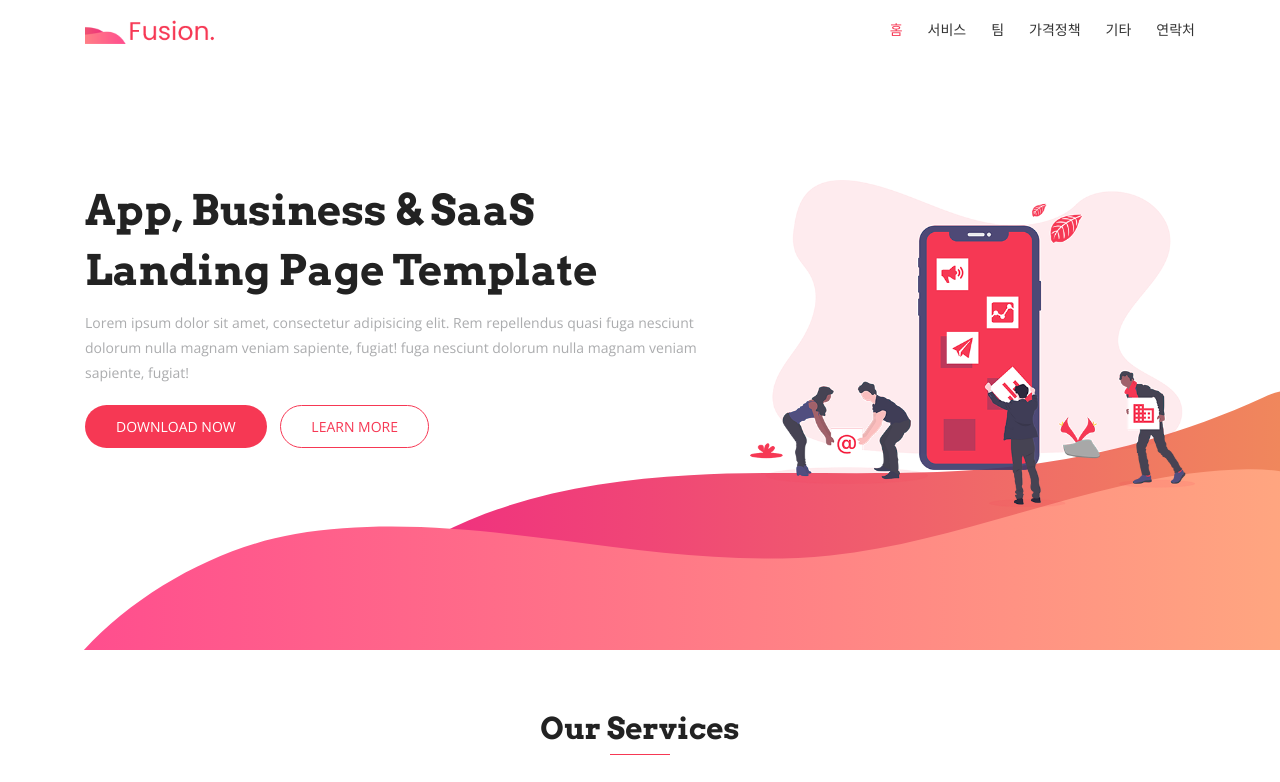
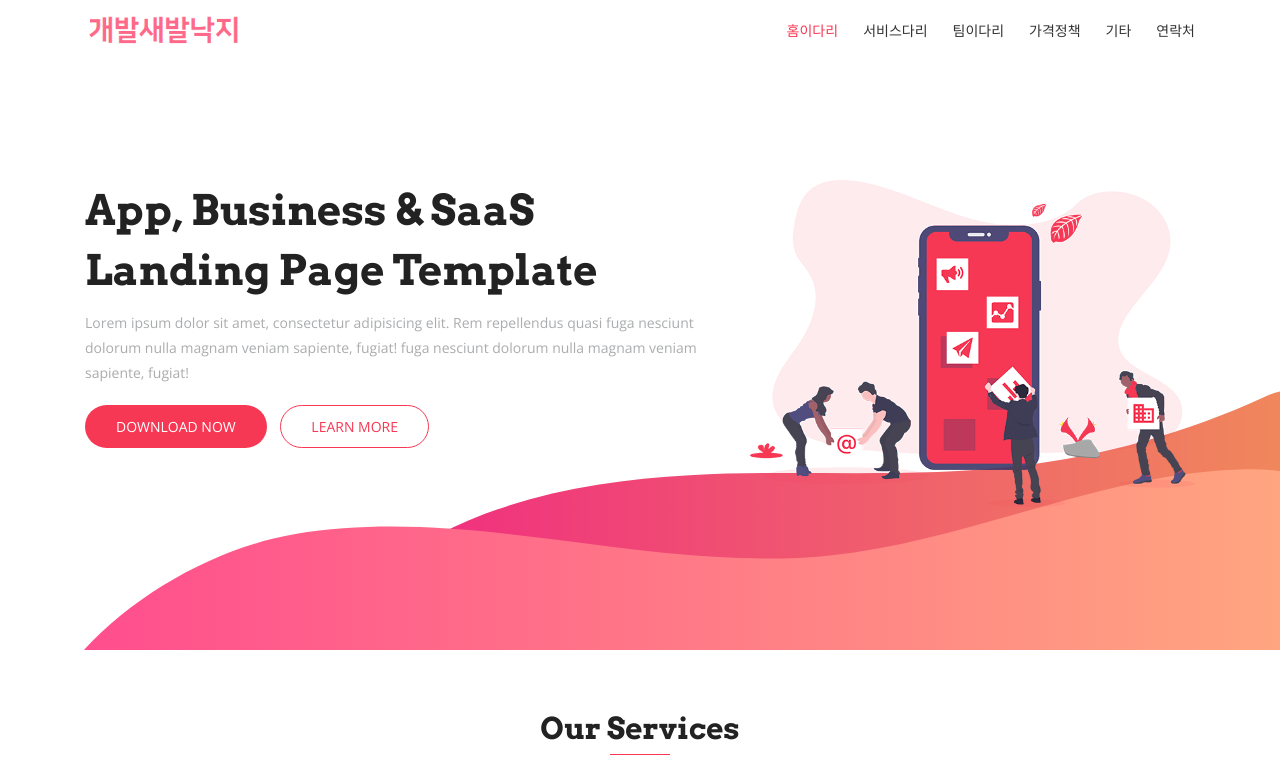
Before and after one commit to tooget/gaesaenack-cowork-study, a plain HTML site: page front/index.html in a window 1280 px wide. Shown: the top 782 px of the page. Drawn offline with nearby package versions, Linux system fonts and the light colour scheme; no server answers; files whose address does not match are found by name.

Commit message:
메인로고 변경

```diff
--- a/front/index.html
+++ b/front/index.html
@@ -45,7 +45,7 @@
       <nav class="navbar navbar-expand-md bg-inverse fixed-top scrolling-navbar">
         <div class="container">
           <!-- Brand and toggle get grouped for better mobile display -->
-          <a href="index.html" class="navbar-brand"><img src="assets/img/logo.png" alt=""></a>
+          <a href="index.html" class="navbar-brand"><img src="assets/img/gae_logo.png" alt=""></a>
           <button class="navbar-toggler" type="button" data-toggle="collapse" data-target="#navbarCollapse" aria-controls="navbarCollapse" aria-expanded="false" aria-label="Toggle navigation">
             <i class="lni-menu"></i>
           </button>
@@ -53,17 +53,17 @@
             <ul class="navbar-nav mr-auto w-100 justify-content-end clearfix">
               <li class="nav-item active">
                 <a class="nav-link" href="#hero-area">
-                  홈
+                  홈이다리
                 </a>
               </li>
               <li class="nav-item">
                 <a class="nav-link" href="#services">
-                  서비스
+                  서비스다리
                 </a>
               </li>
               <li class="nav-item">
                 <a class="nav-link" href="#team">
-                  팀
+                  팀이다리
                 </a>
               </li>
               <li class="nav-item">
```
Also changed, not shown: front/assets/img/gae_logo.png (added).
